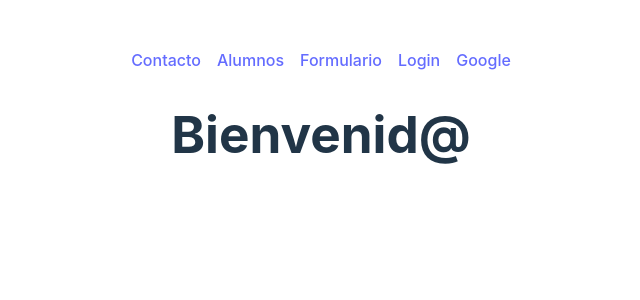
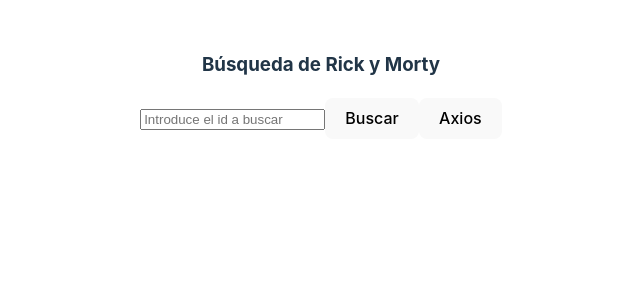
Before and after one commit to gorkavillara/react-g2-junio-2023, a React (Vite) app: page / in a window 1280 px wide. Shown: the top 300 px of the page, without its empty margins (319-959 px from the left). Built offline with nearby package versions, Linux system fonts and the light colour scheme.

Commit message:
Tema 09 - Utilizando fetch y axios

```diff
--- a/package.json
+++ b/package.json
@@ -10,6 +10,7 @@
     "preview": "vite preview"
   },
   "dependencies": {
+    "axios": "^1.4.0",
     "formik": "^2.4.2",
     "react": "^18.2.0",
     "react-dom": "^18.2.0",
--- a/src/App.tsx
+++ b/src/App.tsx
@@ -1,29 +1,62 @@
+import { useState } from "react"
+import axios from "axios"
 import "./App.scss"
-import { Link, Outlet, NavLink } from "react-router-dom"
+
+const baseUrl = "https://rickandmortyapi.com/api/character/"
+
+interface Personaje {
+  name: string
+  id: number
+  image: string
+}
 
 function App() {
+  const [id, setId] = useState<string>("")
+  const [personaje, setPersonaje] = useState<Personaje | null>(null)
+
+  const buscaIdFetch = async () => {
+    // hacer la búsqueda del id
+    const url = `${baseUrl}${id}`
+    const respuesta = await fetch(url)
+    console.log(respuesta)
+    const info = await respuesta.json()
+    console.log(info)
+  }
+  const buscaIdAxios = async () => {
+    // hacer la búsqueda del id
+    const url = `${baseUrl}${id}`
+    // try {
+      // const { data: pers } = await axios.get(url)
+      // console.log(pers)
+      // setPersonaje(pers)
+    // } catch (e) {
+      // window.alert("Error!")
+    // }
+    axios.get(url)
+      .then(res => setPersonaje(res.data))
+      .catch(error => console.error(error))
+      .finally(() => console.log("Llamada finalizada"))
+  }
   return (
     <>
-      <nav>
-        <ul>
-          <li>
-            <NavLink to="/contacto">Contacto</NavLink>
-          </li>
-          <li>
-            <NavLink to="/alumnos" >Alumnos</NavLink>
-          </li>
-          <li>
-            <NavLink to="/formulario">Formulario</NavLink>
-          </li>
-          <li>
-            <NavLink to="/login">Login</NavLink>
-          </li>
-          <li>
-            <a href="https://google.com">Google</a>
-          </li>
-        </ul>
-      </nav>
-      <Outlet />
+      <div>
+        <h3>Búsqueda de Rick y Morty</h3>
+        <input
+          value={id}
+          onChange={(e) => setId(e.target.value)}
+          placeholder="Introduce el id a buscar"
+        />
+        <button onClick={buscaIdFetch}>Buscar</button>
+        <button onClick={buscaIdAxios}>Axios</button>
+      </div>
+      {personaje && (
+        <>
+          <p>
+            {personaje.id}. {personaje.name}
+          </p>
+          <img src={personaje.image} />
+        </>
+      )}
     </>
   )
 }
```
Also changed, not shown: 1 other file (tests, documents, lock files or other folders).
